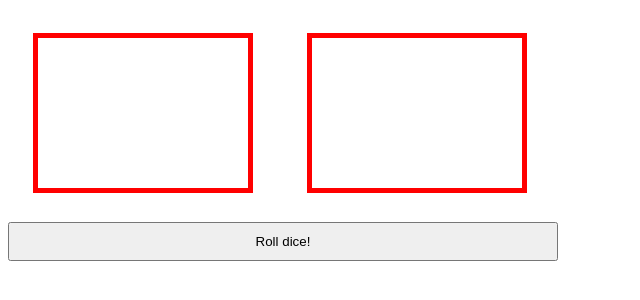
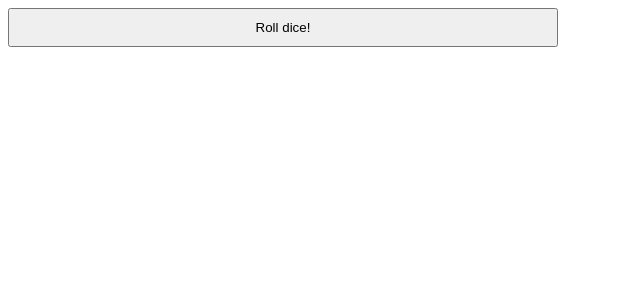
Before and after one commit to devjosegomez/JS07_RollDiceImproved, a plain HTML site: page index.html in a window 1280 px wide. Shown: the whole page, without its empty margins (0-640 px from the left). Drawn offline with Linux system fonts and the light colour scheme.

Commit message:
removed player's divs

```diff
--- a/index.html
+++ b/index.html
@@ -2,14 +2,12 @@
 <html lang="en">
 <head>
     <meta charset="UTF-8">
-    <title>JS 06- Roll dice game!</title>
+    <title>JS 07- Roll dice game!</title>
     <link rel="stylesheet" href="./css/style.css">
 </head>
 <body>
    <div id="gameArea">
        <div id="output"></div>
-       <div id="player1"></div>
-       <div id="player2"></div>
    </div>
    <button type="button">Roll dice!</button>
     <script src="./js/script.js"></script>
```
